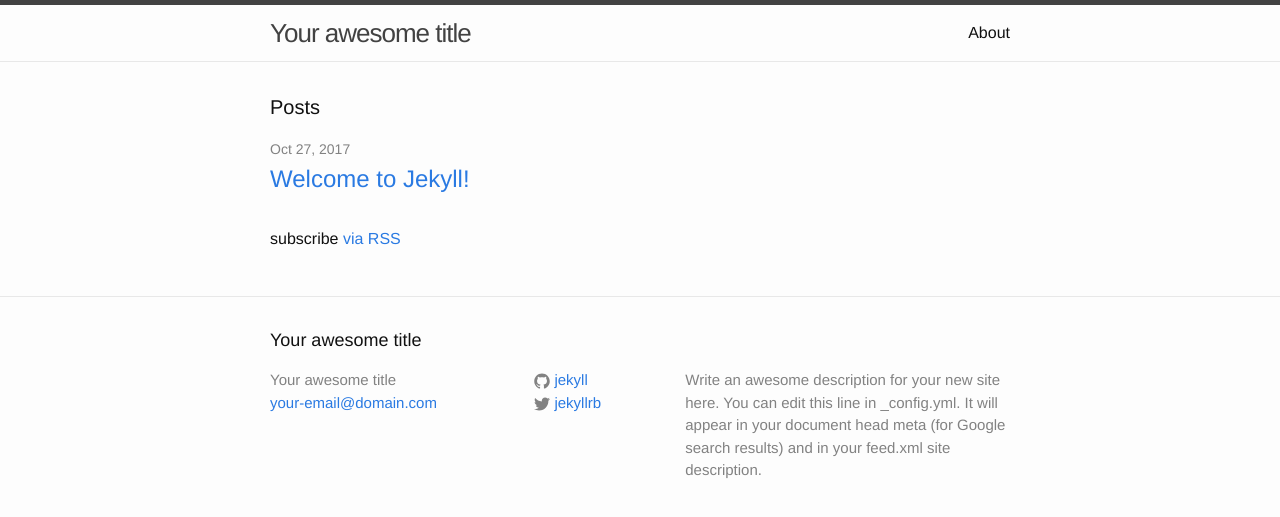
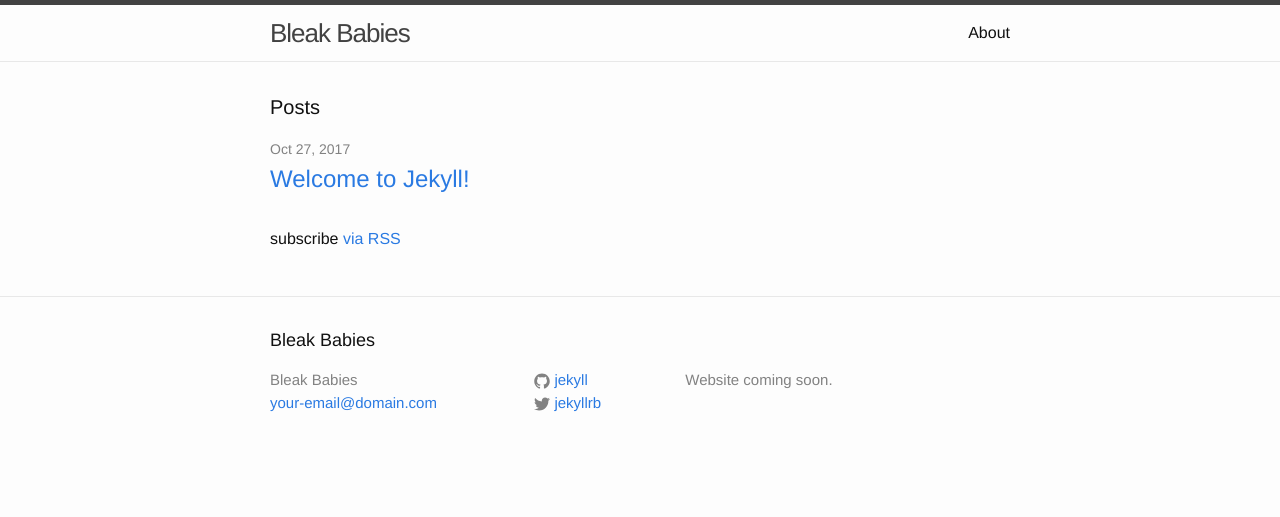
Before and after one commit to Roothe/.github.io, a Jekyll site: the page built from index.html, in a window 1280 px wide. Shown: the top 517 px of the page. Built offline with Jekyll 4.4.1, drawn with Linux system fonts in a browser that asks for light colours.

Commit message:
Update _config.yml
changing title and description

```diff
--- a/_config.yml
+++ b/_config.yml
@@ -6,12 +6,10 @@
 # 'jekyll serve'. If you change this file, please restart the server process.
 
 # Site settings
-title: Your awesome title
+title: Bleak Babies
 email: your-email@domain.com
 description: > # this means to ignore newlines until "baseurl:"
-  Write an awesome description for your new site here. You can edit this
-  line in _config.yml. It will appear in your document head meta (for
-  Google search results) and in your feed.xml site description.
+  Website coming soon.
 baseurl: "" # the subpath of your site, e.g. /blog
 url: "http://yourdomain.com" # the base hostname & protocol for your site
 twitter_username: jekyllrb
```
